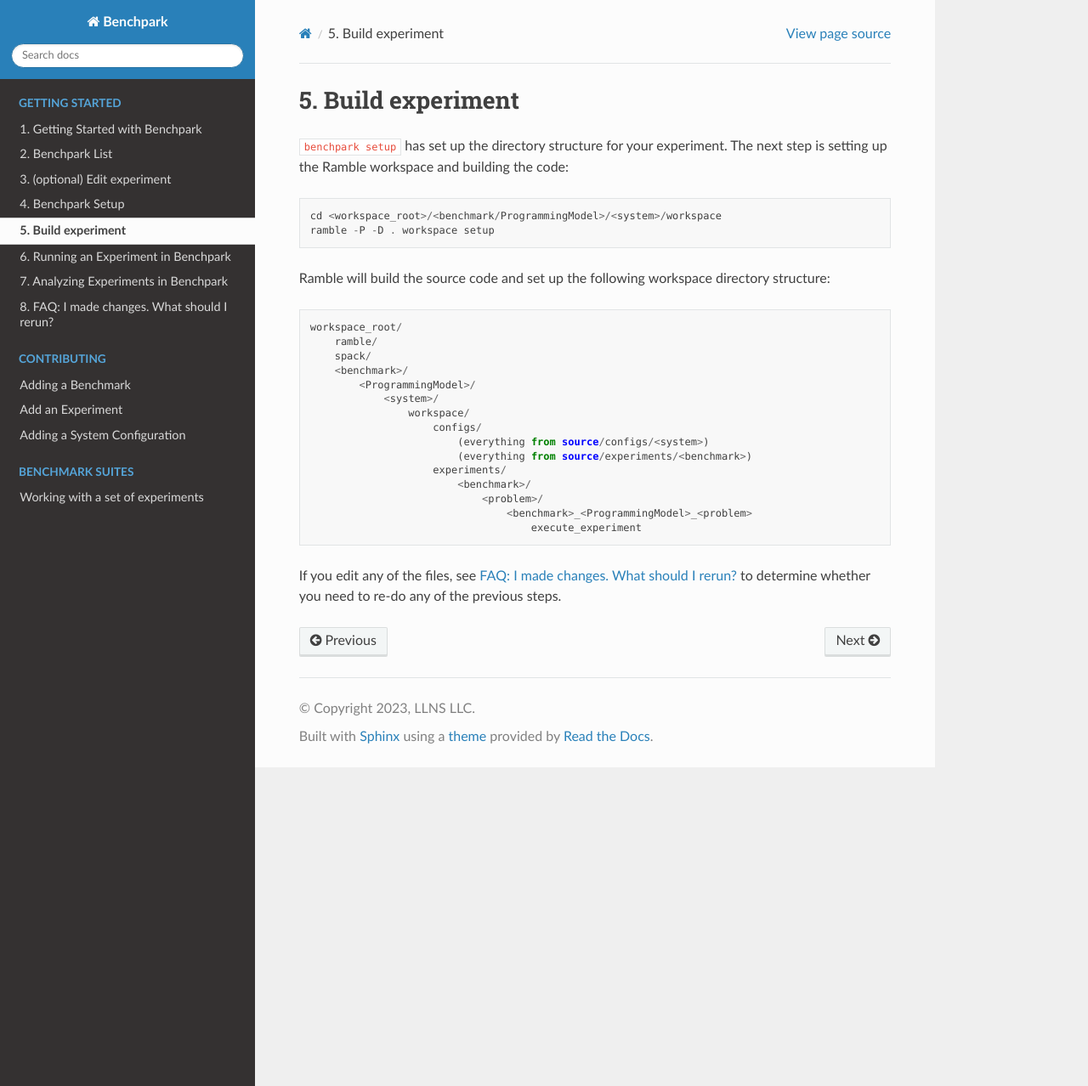
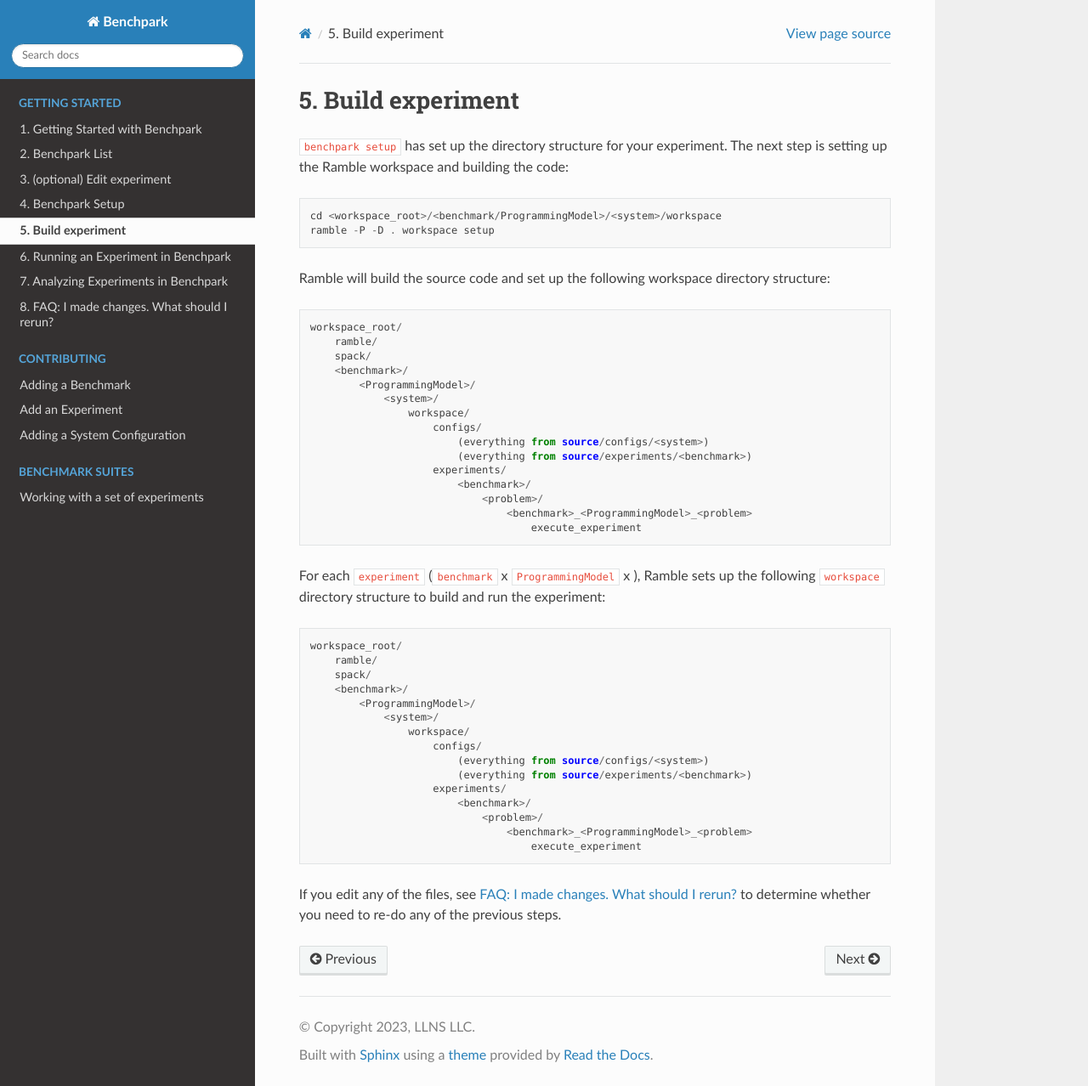
Before and after one commit to LLNL/benchpark, a Sphinx documentation site: the page built from docs/5-build-experiment.rst, in a window 1280 px wide and 1278 px high. Shown: the whole window at 85% size. Built offline with Sphinx 7.4.7 and the Read the Docs theme 2.0.0, drawn with Linux system fonts in a browser that asks for light colours.

Commit message:
Update 5-build-experiment.rst

```diff
--- a/docs/5-build-experiment.rst
+++ b/docs/5-build-experiment.rst
@@ -28,5 +28,7 @@ Ramble will build the source code and set up the following workspace directory s
                                         execute_experiment
 
 
+.. include:: workspace_directory_structure.rst
+
 If you edit any of the files, see :doc:`FAQ-what-to-rerun` to determine
 whether you need to re-do any of the previous steps.
```
